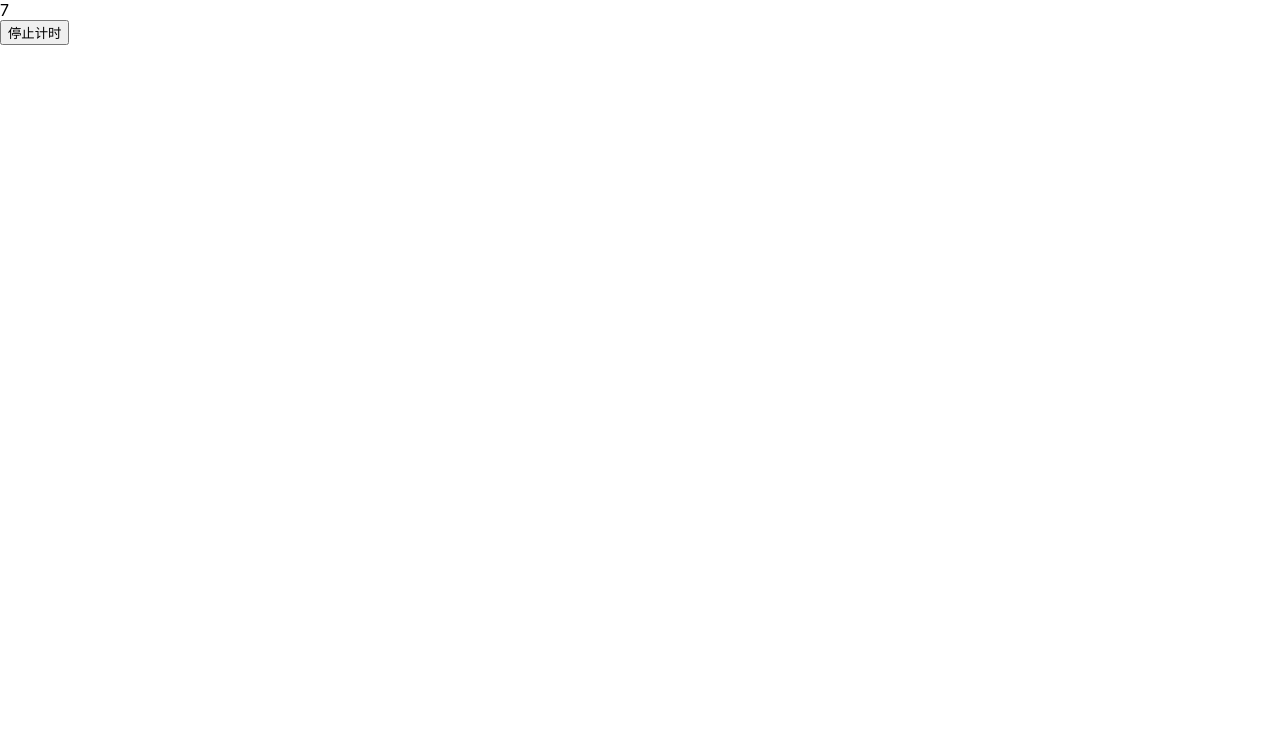
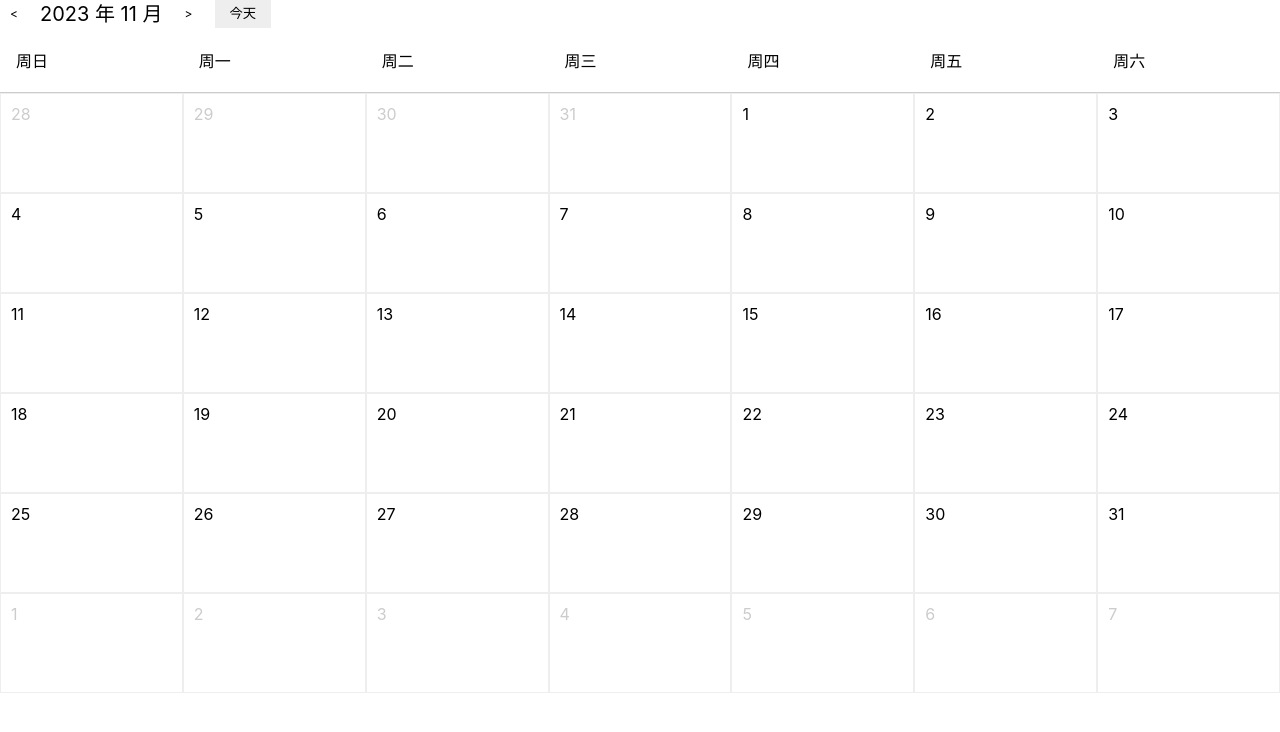
Before and after one commit to yuhao423/react-components, a React (Create React App) app: page / in a window 1280 px wide. Shown: the top 732 px of the page. Built offline with nearby package versions, Linux system fonts and the light colour scheme.

Commit message:
feat:1日历组件

```diff
--- a/package.json
+++ b/package.json
@@ -11,6 +11,7 @@
     "@types/react": "^18.3.3",
     "@types/react-dom": "^18.3.0",
     "@types/react-transition-group": "^4.4.10",
+    "dayjs": "^1.11.12",
     "react": "^18.3.1",
     "react-dom": "^18.3.1",
     "react-scripts": "5.0.1",
--- a/src/App.tsx
+++ b/src/App.tsx
@@ -4,6 +4,8 @@ import './App.css';
 import {MessageProvider} from './message/index'
 import ConfigProdiver from './message/ConfigProdiver';
 import Closure from './react-closure';
+import Calendar from './Calender';
+import dayjs from 'dayjs';
 function App() {
 
   // const messageContext = useContext(ConfigContext)
@@ -16,7 +18,10 @@ function App() {
      </ConfigProdiver>
     </div> */}
 
-    <Closure></Closure>
+    {/* <Closure></Closure> */}
+
+
+    <Calendar value={dayjs('2024-08-17')}></Calendar>
     </>
   );
 }
--- /dev/null
+++ b/src/Calender/MonthCalender.tsx
@@ -0,0 +1,87 @@
+import { Dayjs } from "dayjs";
+import { CalendarProps } from ".";
+
+
+interface MonthCalenderProps extends CalendarProps {
+
+}
+interface Item {
+    date:Dayjs,
+    currentDate:boolean
+}
+function getMonthInfo(date:Dayjs){
+        const daysInMonth = date.daysInMonth()
+        const dayStart = date.startOf('month')
+        const day = dayStart.day() //开始的是星期几
+
+        // console.log(daysInMonth,dayStart,day);
+        // console.log(dayStart.subtract(31,'day').format('YYYY-MM-DD'));
+
+
+        const dayInfo:Item[] = new Array(6 * 7)
+
+        for(let i = 0;i<day;i++){
+            dayInfo[i] = {
+                date: dayStart.subtract(day - i, 'day'),
+                currentDate:false
+            }
+        }
+
+        for(let i = day;i<dayInfo.length;i++){
+            const calcDate = dayStart.add(i - day, 'day');
+            dayInfo[i] = {
+                date: calcDate,
+                currentDate:calcDate.month() === date.month()
+            }
+        }
+        console.log(dayInfo);
+
+        return dayInfo
+
+}
+
+
+export const MonthCalender = (props:MonthCalenderProps)=>{
+
+    const weekList = ['周日', '周一', '周二', '周三', '周四', '周五', '周六'];
+    // getMonthInfo(props.value)
+    const dates = getMonthInfo(props.value)
+
+    //双循环
+    function renderDays(dates:Item[]){
+        const rows = []
+        for(let i = 0;i<6;i++){
+            const row = []
+            for(let j = 0;j<7;j++){
+                const item = dates[i * 7 + j]
+                row[j] = <div className={"calendar-month-body-cell " + (item.currentDate ? 'calendar-month-body-cell-current' : '')} >{item.date.date()}</div>
+            }
+            rows.push(row)
+        }
+
+        return rows.map((row,index)=><div className="calendar-month-body-row" key={index}>{row}</div>)
+    }
+
+
+    return (
+        <div className="calendar-month">
+            <div className="calendar-month-week">
+                {
+                    weekList.map((item,index)=>{
+                        return <div className="calendar-month-week-item" key={index}>
+                            {
+                                item
+                            }
+                        </div>
+                    })
+                }
+            </div>
+
+            <div className="calendar-month-body">
+                {
+                    renderDays(dates)
+                }
+            </div>
+        </div>
+    )
+}
--- /dev/null
+++ b/src/Calender/MonthHeader.tsx
@@ -0,0 +1,12 @@
+function Header() {
+    return <div className="calendar-header">
+        <div className="calendar-header-left">
+            <div className="calendar-header-icon">&lt;</div>
+            <div className="calendar-header-value">2023 年 11 月</div>
+            <div className="calendar-header-icon">&gt;</div>
+            <button className="calendar-header-btn">今天</button>
+        </div>
+    </div>
+}
+
+export default Header;
--- /dev/null
+++ b/src/Calender/index.scss
@@ -0,0 +1,93 @@
+.calendar {
+    width: 100%;
+
+    height: 200px;
+    // background: blue;
+}
+
+
+.calendar-month {
+
+    &-week{
+        display: flex;
+        padding: 0;
+        width: 100%;
+        box-sizing: border-box;
+        border-bottom: 1px solid #ccc;
+
+        &-item{
+            flex:1;
+            padding:20px 16px;
+            color: black;
+            text-align: left;
+        }
+    }
+
+    &-body{
+
+        &-row{
+            display: flex;
+            height: 100px;
+        }
+
+        &-cell{
+            flex:1;
+            border:1px solid #eee;
+            padding: 10px;
+            color: #ccc;
+            &-current{
+                color: black;
+            }
+        }
+    }
+}
+
+.calendar-header {
+    &-left {
+        display: flex;
+        align-items: center;
+
+        height: 28px;
+        line-height: 28px;
+    }
+
+    &-value {
+        font-size: 20px;
+    }
+
+    &-btn {
+        background: #eee;
+        cursor: pointer;
+        border: 0;
+        padding: 0 15px;
+        line-height: 28px;
+
+        &:hover {
+            background: #ccc;
+        }
+    }
+
+    &-icon {
+        width: 28px;
+        height: 28px;
+
+        line-height: 28px;
+
+        border-radius: 50%;
+        text-align: center;
+        font-size: 12px;
+
+        user-select: none;
+        cursor: pointer;
+
+        margin-right: 12px;
+        &:not(:first-child) {
+            margin: 0 12px;
+        }
+
+        &:hover {
+            background: #ccc;
+        }
+    }
+
+}
--- /dev/null
+++ b/src/Calender/index.tsx
@@ -0,0 +1,17 @@
+import './index.scss';
+import { MonthCalender } from './MonthCalender';
+import {Dayjs} from 'dayjs'
+import Header from './MonthHeader';
+
+export interface CalendarProps{
+    value:Dayjs
+}
+
+function Calendar(props:CalendarProps) {
+    return <div className="calendar">
+        <Header></Header>
+        <MonthCalender {...props}></MonthCalender>
+    </div>
+}
+
+export default Calendar;
```
Also changed, not shown: src/react-closure/useTimer-test.tsx (added, +41 -0 lines), 1 other file (tests, documents, lock files or other folders).
